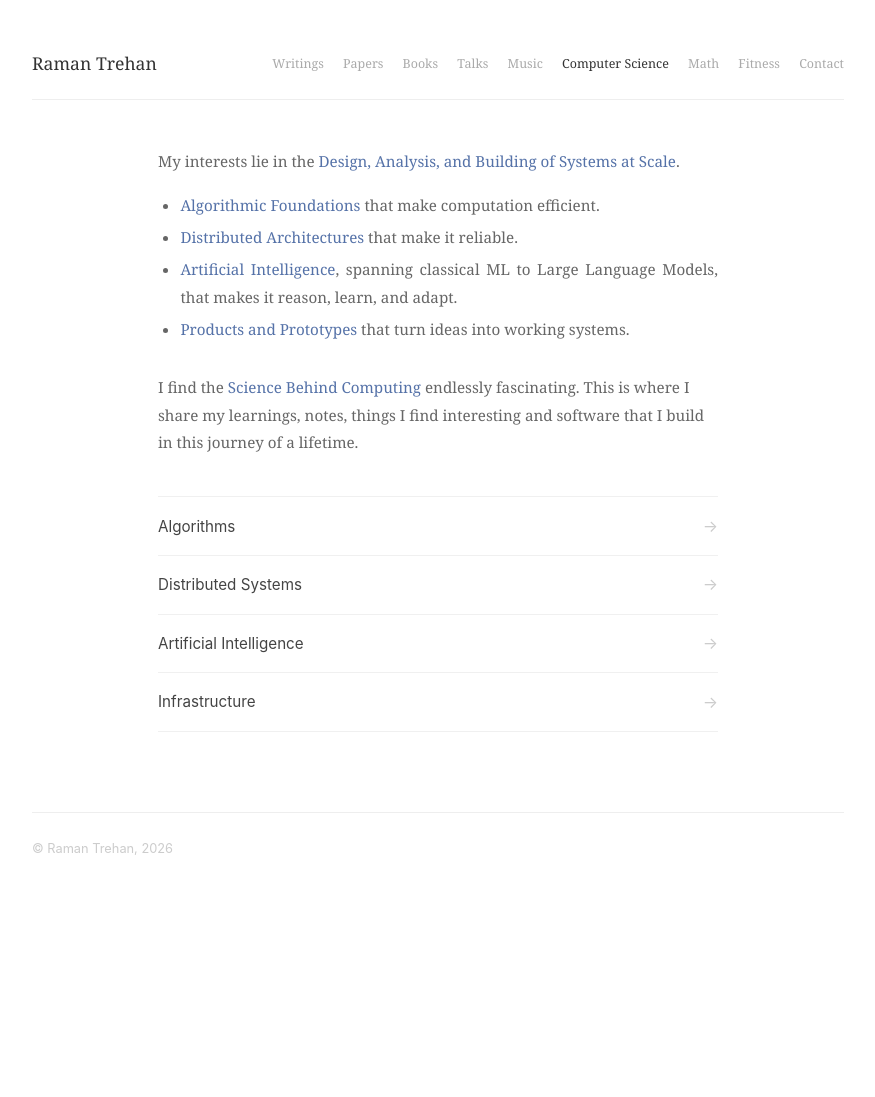
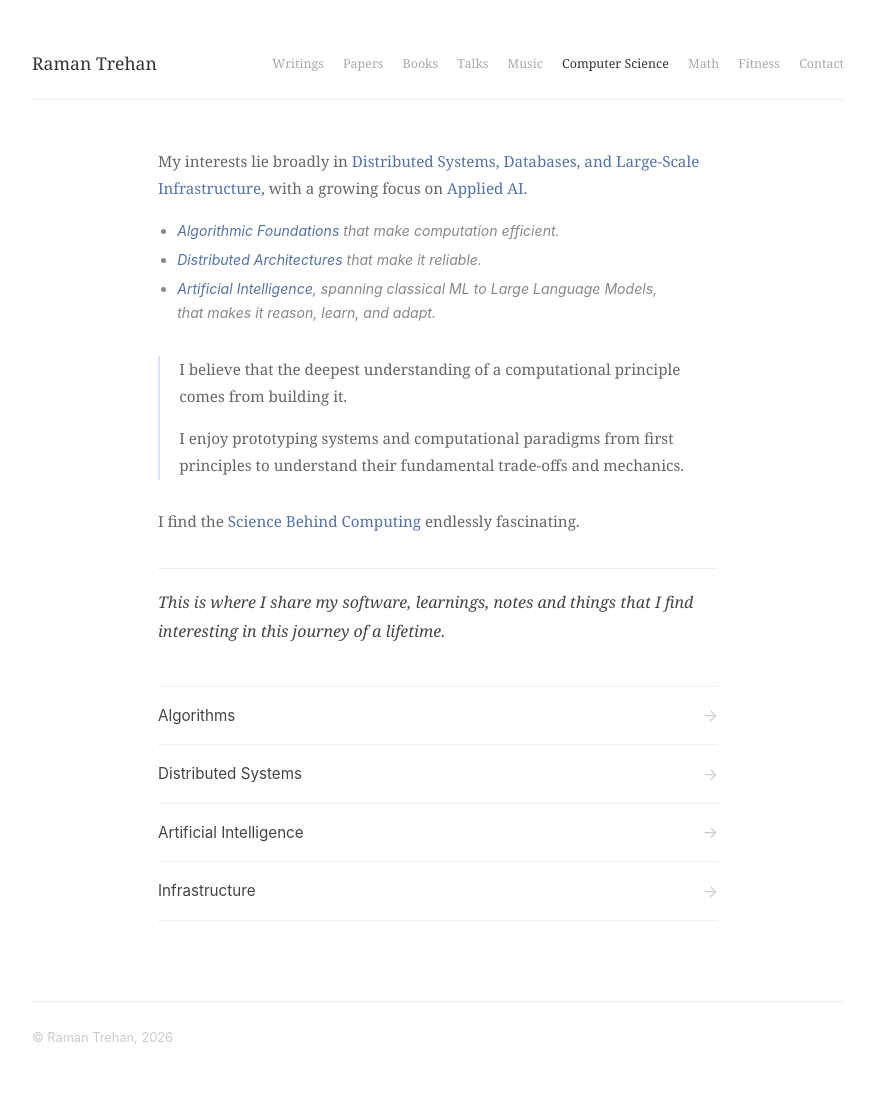
Before and after one commit to ramandeeptrehan/ramandeeptrehan.github.io, a Jekyll site: the page built from cs/index.html, in a window 1280 px wide. Shown: the whole page, without its empty margins (202-1077 px from the left). Built offline with Jekyll 4.4.1, drawn with Linux system fonts in a browser that asks for light colours; before the commit the page ends 908 px from its top, so only the background shows below that.

Commit message:
Update CS and home page with prototyping beliefs and refined formatting
Co-Authored-By: Claude Sonnet 4.6 <noreply@anthropic.com>

```diff
--- a/assets/css/style.css
+++ b/assets/css/style.css
@@ -68,19 +68,50 @@ nav a.active {
   color: #333;
 }
 
+/* Bio beliefs */
+.bio-beliefs {
+  list-style: disc;
+  padding-left: 1.2rem;
+  margin: 0.6rem 0 0.8rem;
+}
+
+.bio-beliefs li {
+  font-size: 0.88rem;
+  color: #888;
+  font-family: -apple-system, BlinkMacSystemFont, sans-serif;
+  font-style: italic;
+  line-height: 1.7;
+  padding: 0.15rem 0;
+  max-width: 480px;
+}
+
+/* Home belief */
+.home-belief {
+  margin-top: 2.5rem;
+  padding-left: 1.2rem;
+  border-left: 2px solid #dce5f5;
+  font-size: 0.92rem;
+  color: #888;
+  font-style: italic;
+  font-family: Georgia, serif;
+  line-height: 1.8;
+}
+
 /* CS Intro List */
 .cs-intro-list {
   list-style: disc;
-  padding-left: 1.4rem;
-  margin: 0.6rem 0 0;
+  padding-left: 1.2rem;
+  margin: 0.6rem 0 0.8rem;
 }
 
 .cs-intro-list li {
-  font-size: 0.95rem;
-  color: #666;
+  font-size: 0.88rem;
+  color: #888;
+  font-family: -apple-system, BlinkMacSystemFont, sans-serif;
+  font-style: italic;
+  line-height: 1.7;
   padding: 0.15rem 0;
-  font-family: Georgia, serif;
-  line-height: 1.8;
+  max-width: 480px;
 }
 
 /* CS Topics */
@@ -154,6 +185,54 @@ nav a.active {
   align-items: center;
   gap: 2.5rem;
   margin-bottom: 3rem;
+}
+
+.avatar-col {
+  display: flex;
+  flex-direction: column;
+  align-items: center;
+  flex-shrink: 0;
+  gap: 1rem;
+}
+
+.avatar-beliefs {
+  list-style: disc;
+  padding-left: 1rem;
+  max-width: 220px;
+  margin: 0;
+}
+
+.avatar-beliefs li {
+  font-size: 0.75rem;
+  color: #aaa;
+  font-family: -apple-system, BlinkMacSystemFont, sans-serif;
+  font-style: italic;
+  line-height: 1.6;
+  padding: 0.2rem 0;
+}
+
+.avatar-col {
+  display: flex;
+  flex-direction: column;
+  align-items: center;
+  flex-shrink: 0;
+  gap: 1rem;
+}
+
+.avatar-beliefs {
+  list-style: disc;
+  padding-left: 1rem;
+  max-width: 220px;
+  margin: 0;
+}
+
+.avatar-beliefs li {
+  font-size: 0.75rem;
+  color: #aaa;
+  font-family: -apple-system, BlinkMacSystemFont, sans-serif;
+  font-style: italic;
+  line-height: 1.6;
+  padding: 0.2rem 0;
 }
 
 .avatar {
--- a/cs/index.html
+++ b/cs/index.html
@@ -4,16 +4,22 @@ title: Computer Science
 ---
 
 <div class="talks-page">
-  <p class="music-body">My interests lie in the <span style="color: #5572a8;">Design, Analysis, and Building of Systems at Scale</span>.</p>
+  <p class="music-body">My interests lie broadly in <span style="color: #5572a8;">Distributed Systems, Databases, and Large-Scale Infrastructure</span>, with a growing focus on <span style="color: #5572a8;">Applied AI</span>.</p>
 
   <ul class="cs-intro-list">
     <li><span style="color: #5572a8;">Algorithmic Foundations</span> that make computation efficient.</li>
     <li><span style="color: #5572a8;">Distributed Architectures</span> that make it reliable.</li>
     <li><span style="color: #5572a8;">Artificial Intelligence</span>, spanning classical ML to Large Language Models, that makes it reason, learn, and adapt.</li>
-    <li><span style="color: #5572a8;">Products and Prototypes</span> that turn ideas into working systems.</li>
   </ul>
 
-  <p class="music-body" style="margin-top: 1.8rem;">I find the <span style="color: #5572a8;">Science Behind Computing</span> endlessly fascinating. This is where I share my learnings, notes, things I find interesting and software that I build in this journey of a lifetime.</p>
+  <div class="music-subsection" style="margin-top: 1.8rem;">
+    <p class="music-body">I believe that the deepest understanding of a computational principle comes from building it.</p>
+    <p class="music-body">I enjoy prototyping systems and computational paradigms from first principles to understand their fundamental trade-offs and mechanics.</p>
+  </div>
+
+  <p class="music-body" style="margin-top: 1.8rem;">I find the <span style="color: #5572a8;">Science Behind Computing</span> endlessly fascinating.</p>
+
+  <p class="music-closing">This is where I share my software, learnings, notes and things that I find interesting in this journey of a lifetime.</p>
 
   <ul class="cs-topics" style="margin-top: 2.5rem;">
     <li><a href="/cs/algorithms/">Algorithms <span class="cs-arrow">→</span></a></li>
--- a/index.html
+++ b/index.html
@@ -15,6 +15,11 @@ layout: default
     </p>
     <p class="bio">I'm a Senior Software Engineer at <span class="highlight">Meta</span> in Menlo Park, California, working at the intersection of compute, distributed databases, and AI infrastructure — building systems that operate at planetary scale.</p>
     <p class="bio">Before Meta, I was a <span class="highlight">Founding Engineer</span> at <span class="highlight">EvenUp</span>, a legal tech startup in SF. I studied Computer Science and Mathematics at <span class="highlight">IIIT Delhi</span>.</p>
+
+    <ul class="bio-beliefs">
+      <li>I believe that the deepest understanding of a computational principle comes from building it.</li>
+      <li>I enjoy prototyping systems and computational paradigms from first principles to understand their fundamental trade-offs and mechanics.</li>
+    </ul>
 
     <div class="interests">
       <p class="interests-label">Areas of Interest</p>
```
